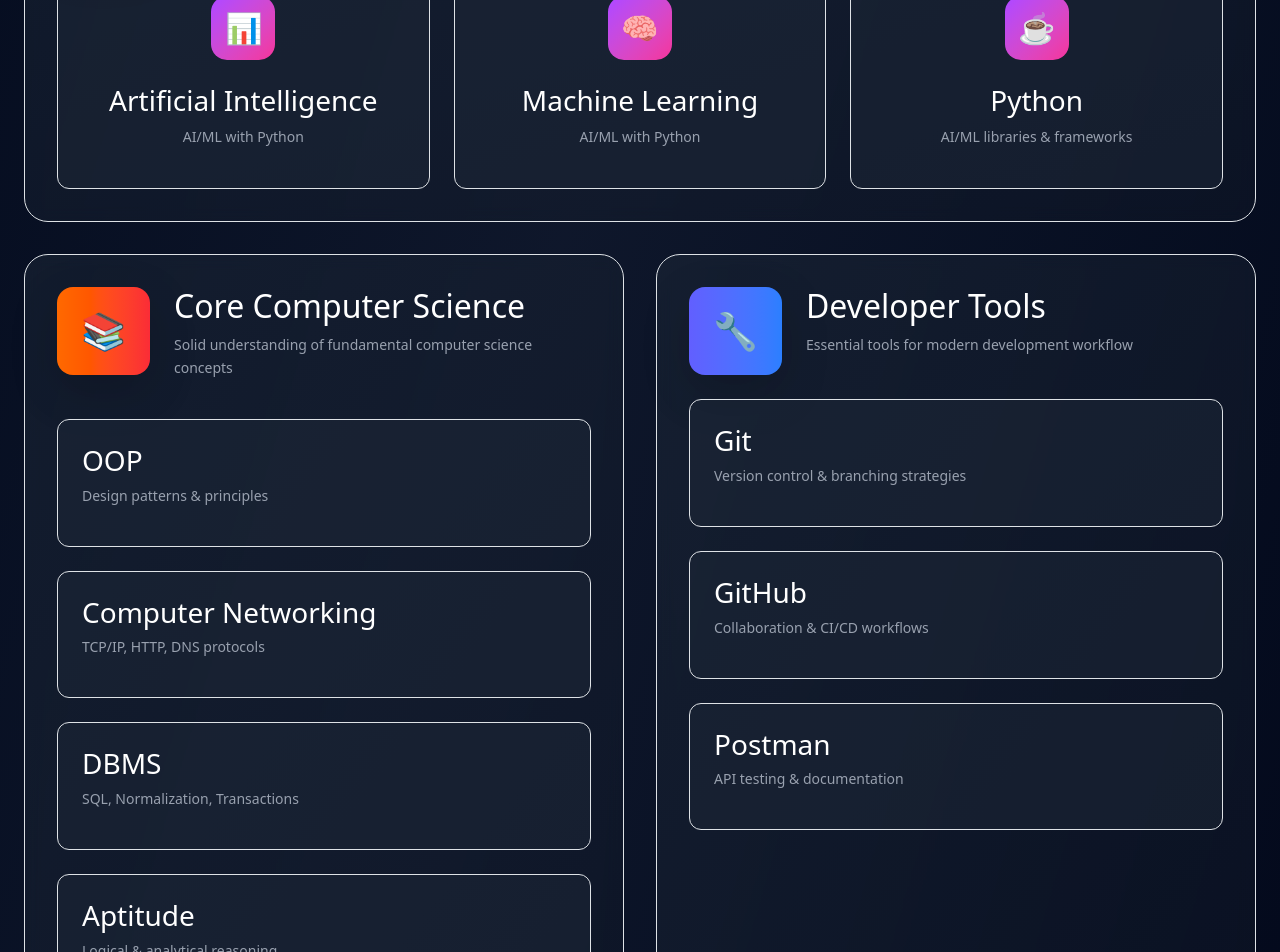
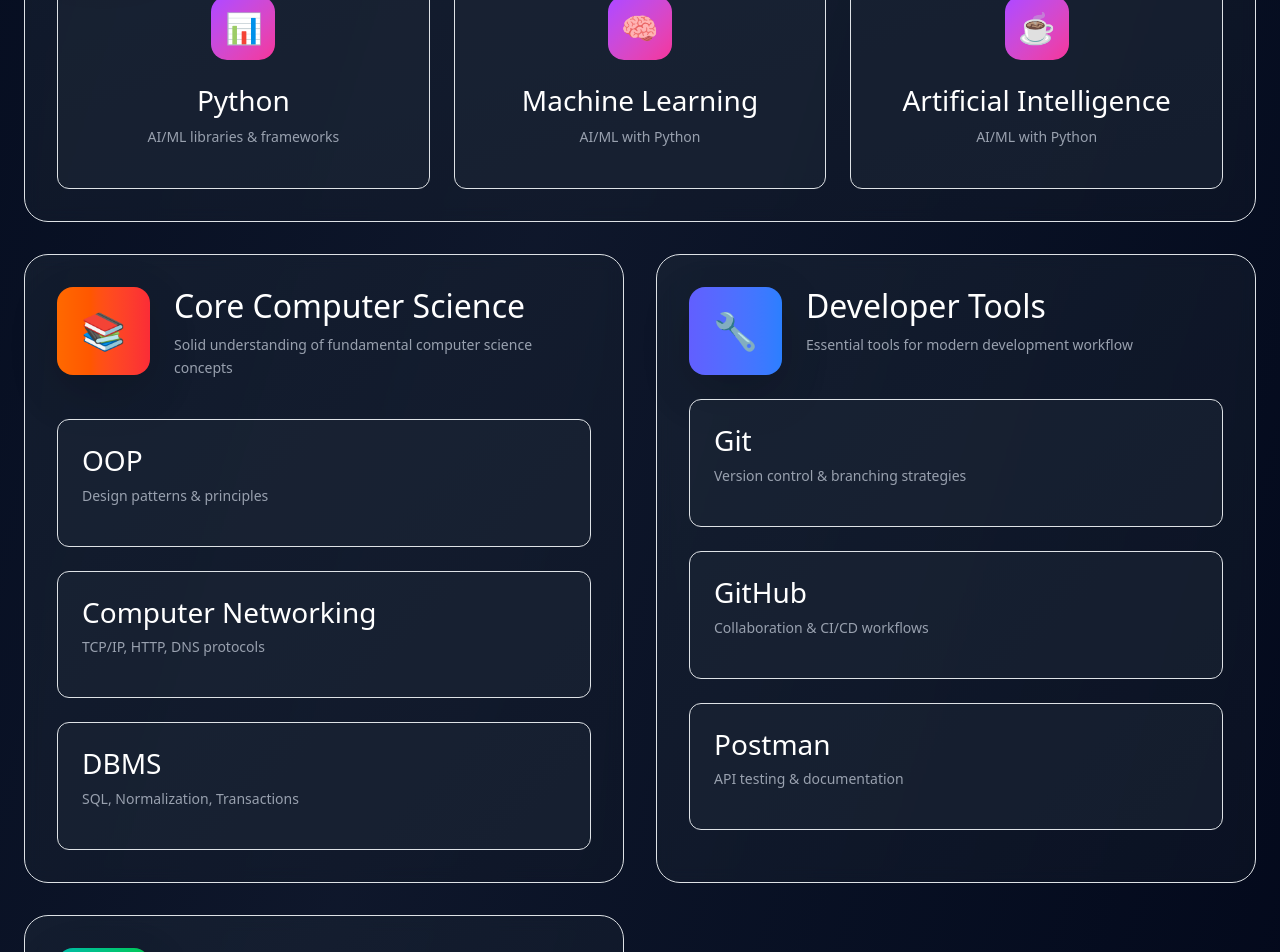
Before and after one commit to Amjadkhan9756/Portfolio, a React (Vite) app: page /Skill in a window 1280 px wide. Shown: the part 2340-3292 px from the top of the page. Built offline with nearby package versions, Linux system fonts and the light colour scheme.

Commit message:
new update

```diff
--- a/src/Component/Skill.jsx
+++ b/src/Component/Skill.jsx
@@ -59,9 +59,11 @@
       description: "Expanding my skillset with cutting-edge technologies",
       fullRow: true, // 👈 also full width now
       skills: [
+                { name: "Python", desc: "AI/ML libraries & frameworks" },
+
+                { name: "Machine Learning", desc: "AI/ML with Python" },
+
         { name: "Artificial Intelligence", desc: "AI/ML  with Python" },
-        { name: "Machine Learning", desc: "AI/ML with Python" },
-        { name: "Python", desc: "AI/ML libraries & frameworks" },
       ],
     },
     {
@@ -74,7 +76,7 @@
         { name: "OOP", desc: "Design patterns & principles" },
         { name: "Computer Networking", desc: "TCP/IP, HTTP, DNS protocols" },
         { name: "DBMS", desc: "SQL, Normalization, Transactions" },
-        { name: "Aptitude", desc: "Logical & analytical reasoning" },
+        // { name: "Aptitude", desc: "Logical & analytical reasoning" },
       ],
     },
     {
```
